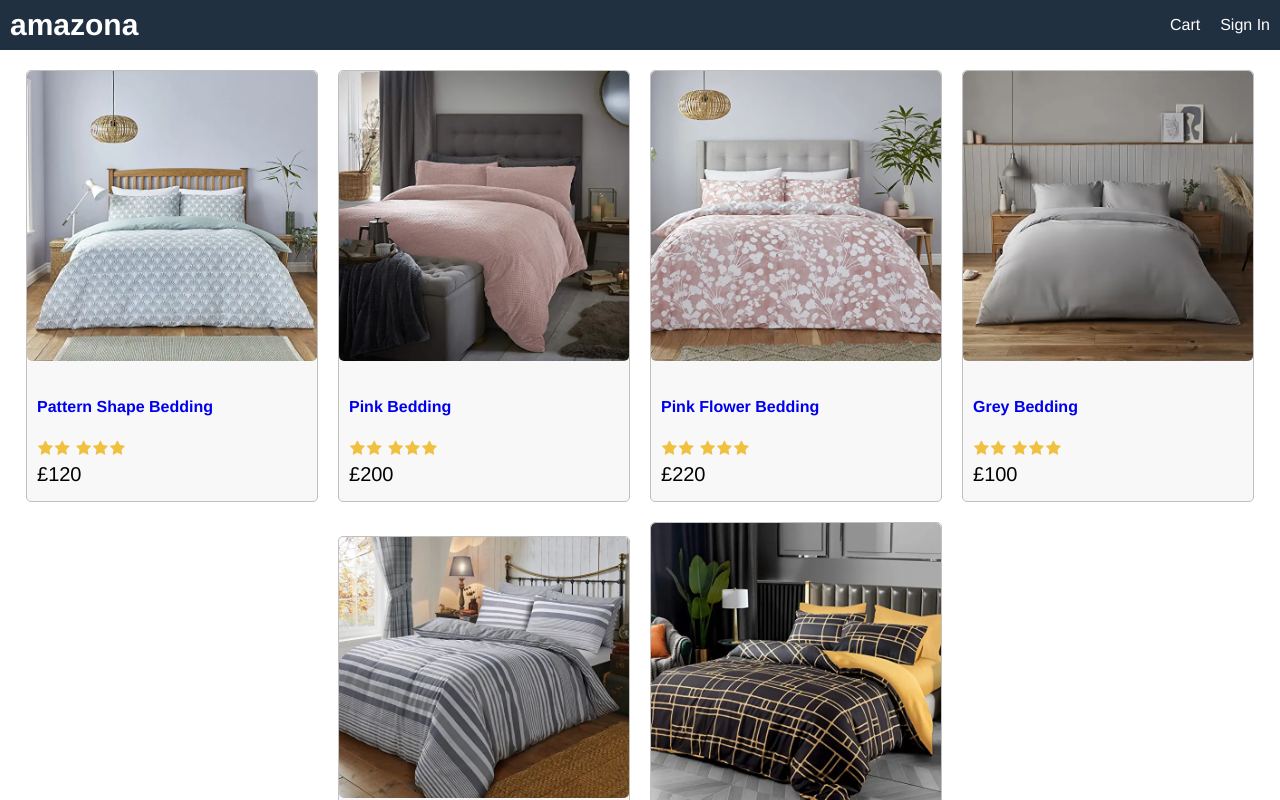
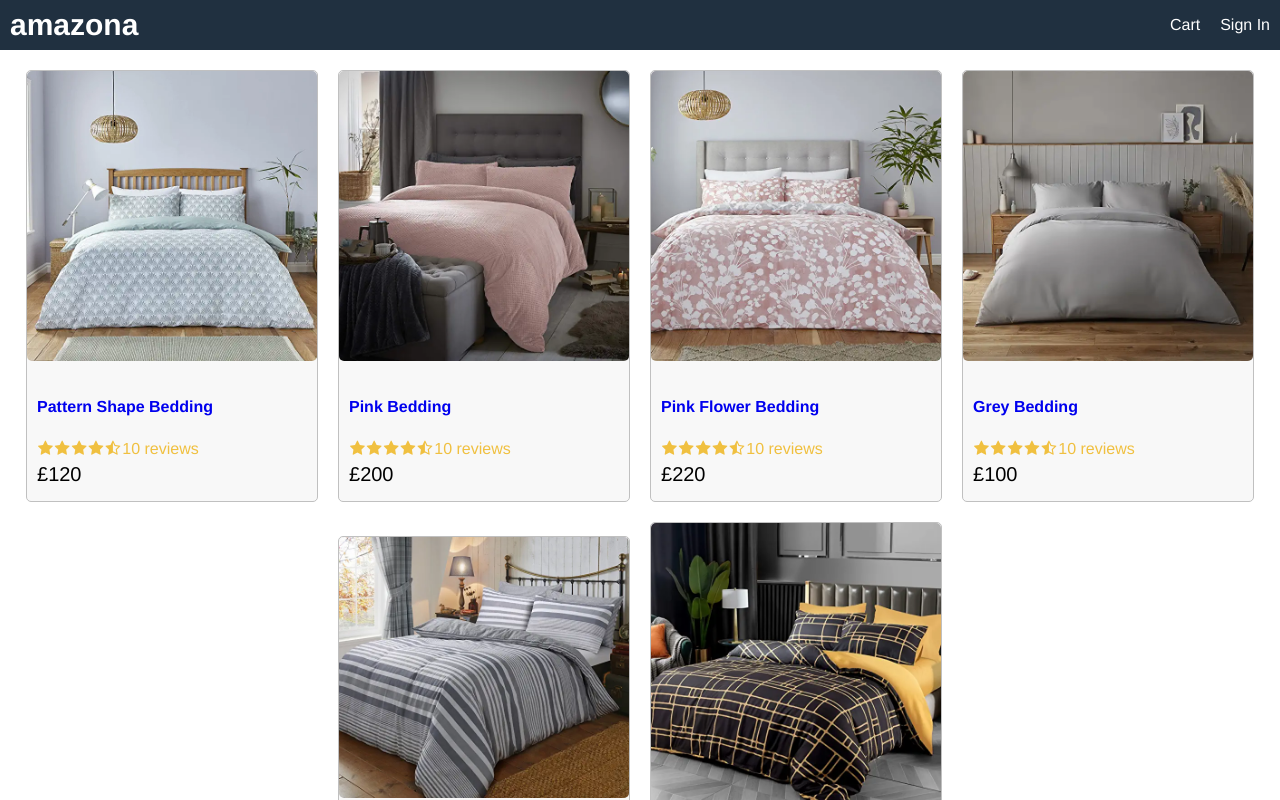
Before and after one commit to Danielfunsho/zona-app, a React (Create React App) app in the folder frontend/: page / in a window 1280 px wide. Shown: the top 800 px of the page. Built offline with nearby package versions, Linux system fonts and the light colour scheme.

Commit message:
Added Components; Product.js file Rating.js file

```diff
--- a/frontend/src/App.js
+++ b/frontend/src/App.js
@@ -1,12 +1,15 @@
-import React from 'react';
-import data from './data';
+import React from "react";
+import Product from "./components/Product";
+import data from "./data";
 
 function App() {
   return (
     <div className="grid-container">
       <header className="row">
         <div>
-            <a className="brand" href="/">amazona</a>
+          <a className="brand" href="/">
+            amazona
+          </a>
         </div>
         <div>
           <a href="/cart">Cart</a>
@@ -16,31 +19,9 @@ function App() {
       <main>
         <div>
           <div className="row center">
-          {data.products.map(product => (
-              <div key={product._id} className="card">
-                <a href={`/product/${product._id}`}>
-                  <img
-                  className="medium"
-                   src={product.image}
-                   alt={product.name}
-                   />
-              </a>
-              <div className="card-body">
-                  <a href={`/product/${product._id}`}>
-                      <h2>{product.name}</h2>
-                  </a>
-                  <div className="rating">
-                      <span><i className="fa fa-star"></i></span>
-                      <span><i className="fa fa-star"></i> </span>
-                      <span><i className="fa fa-star"></i></span>
-                      <span><i className="fa fa-star"></i></span>
-                      <span><i className="fa fa-star"></i></span>
-                  </div>
-                  <div className="price">£{product.price}</div>
-              </div>
-          </div>
+            {data.products.map((product) => (
+              <Product key={product._id} product={product}></Product>
             ))}
-
           </div>
         </div>
       </main>
--- /dev/null
+++ b/frontend/src/components/Product.js
@@ -0,0 +1,23 @@
+import React from "react";
+import Rating from "./Rating";
+
+export default function Product(props) {
+  const { product } = props;
+  return (
+    <div key={product._id} className="card">
+      <a href={`/product/${product._id}`}>
+        <img className="medium" src={product.image} alt={product.name} />
+      </a>
+      <div className="card-body">
+        <a href={`/product/${product._id}`}>
+          <h2>{product.name}</h2>
+        </a>
+        <Rating
+          rating={product.rating}
+          numReviews={product.numReviews}
+        ></Rating>
+        <div className="price">£{product.price}</div>
+      </div>
+    </div>
+  );
+}
--- /dev/null
+++ b/frontend/src/components/Rating.js
@@ -0,0 +1,65 @@
+import React from "react";
+
+export default function Rating(props) {
+  const { rating, numReviews } = props;
+  return (
+    <div className="rating">
+      <span>
+        <i
+          className={
+            rating >= 1
+              ? "fa fa-star"
+              : rating >= 0.5
+              ? "fa fa-star-half-o"
+              : "fa fa-star-o"
+          }
+        ></i>
+      </span>
+      <span>
+        <i
+          className={
+            rating >= 2
+              ? "fa fa-star"
+              : rating >= 1.5
+              ? "fa fa-star-half-o"
+              : "fa fa-star-o"
+          }
+        ></i>
+      </span>
+      <span>
+        <i
+          className={
+            rating >= 3
+              ? "fa fa-star"
+              : rating >= 2.5
+              ? "fa fa-star-half-o"
+              : "fa fa-star-o"
+          }
+        ></i>
+      </span>
+      <span>
+        <i
+          className={
+            rating >= 4
+              ? "fa fa-star"
+              : rating >= 3.5
+              ? "fa fa-star-half-o"
+              : "fa fa-star-o"
+          }
+        ></i>
+      </span>
+      <span>
+        <i
+          className={
+            rating >= 5
+              ? "fa fa-star"
+              : rating >= 4.5
+              ? "fa fa-star-half-o"
+              : "fa fa-star-o"
+          }
+        ></i>
+      </span>
+      <span>{numReviews + " reviews "}</span>
+    </div>
+  );
+}
```
Lines whose indentation alone changed are shown as unchanged.
